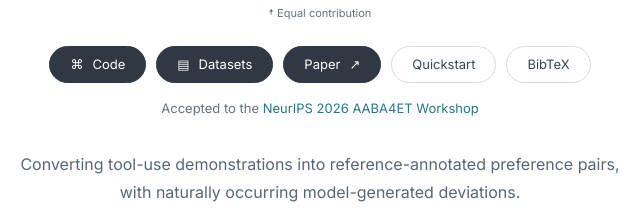
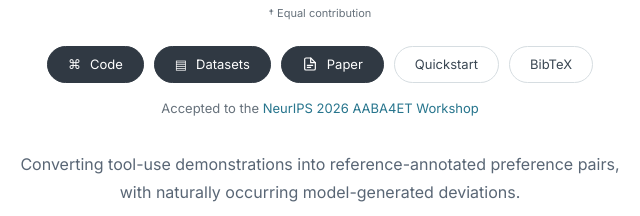
Before and after one commit to tum-ai/toumaii-gen, a plain HTML site: page index.html in a window 1280 px wide. Shown: the part 441-657 px from the top of the page, 320-960 px from the left. Drawn offline with Linux system fonts and the light colour scheme.

Commit message:
Link Paper button to the arXiv submission

```diff
--- a/index.html
+++ b/index.html
@@ -19,7 +19,19 @@
 <h1>A 4.5M-Pair Tool-Calling Preference Dataset<br class="desktop-break"> and Its Source-Agnostic Generator</h1>
 <div class="author-list"><span>Moritz Pötzsch<sup>1,2,†</sup></span><span>Andrea Gentilini<sup>1,2,3,†</sup></span><span>Lisa Rossgoderer<sup>1,†</sup></span><span>Tom Osterfeld<sup>1,2,†</sup></span><span>Kesava Prasad Sanjivi Arul<sup>1,2,†</sup></span><span>Swanand Ravindra Kadhe<sup>4</sup></span></div>
 <p class="affiliation-list"><span><sup>1</sup>TUM.ai</span><span><sup>2</sup>Technical University of Munich</span><span><sup>3</sup>Zuse School ELIZA</span><span><sup>4</sup>IBM Research</span></p><p class="contribution-note">† Equal contribution</p>
-<div class="actions"><a class="button primary" href="https://github.com/tum-ai/toumaii-gen" target="_blank" rel="noopener"><span aria-hidden="true">⌘</span> Code</a><a class="button primary" href="https://huggingface.co/collections/tum-ai/toumaii-generated-datasets" target="_blank" rel="noopener"><span aria-hidden="true">▤</span> Datasets</a><a class="button primary" href="https://arxiv.org/html/2611.26722v1" target="_blank" rel="noopener">Paper <span aria-hidden="true">↗</span></a><a class="button secondary" href="#start">Quickstart</a><a class="button secondary" href="#citation">BibTeX</a></div>
+<div class="actions">
+<a class="button primary" href="https://github.com/tum-ai/toumaii-gen" target="_blank" rel="noopener"><span aria-hidden="true">⌘</span> Code</a>
+<a class="button primary" href="https://huggingface.co/collections/tum-ai/toumaii-generated-datasets" target="_blank" rel="noopener"><span aria-hidden="true">▤</span> Datasets</a>
+<a class="button primary" href="https://arxiv.org/abs/2611.26722" target="_blank" rel="noopener">
+<svg width="16" height="16" viewBox="0 0 24 24" fill="none" stroke="currentColor" stroke-width="1.8" stroke-linecap="round" stroke-linejoin="round" aria-hidden="true" focusable="false">
+<path d="M13 3H6a2 2 0 0 0-2 2v14a2 2 0 0 0 2 2h12a2 2 0 0 0 2-2V10z"/>
+<path d="M13 3v7h7M8 14h8m-8 3h5"/>
+</svg>
+Paper
+</a>
+<a class="button secondary" href="#start">Quickstart</a>
+<a class="button secondary" href="#citation">BibTeX</a>
+</div>
 <p class="paper-venue">Accepted to the <a href="https://marscod.github.io/AABA4ET.NeurIPS.2026/accepted-papers.html" target="_blank" rel="noopener">NeurIPS 2026 AABA4ET Workshop</a></p>
 <p class="hero-summary">Converting tool-use demonstrations into reference-annotated preference pairs,<br class="desktop-break"> with naturally occurring model-generated deviations.</p>
 <figure class="teaser"><a href="assets/pipeline.pdf" target="_blank" rel="noopener"><img src="assets/pipeline.png" width="2400" height="904" alt="TOUMAII-Gen overview: source adapters map demonstrations to a canonical format; a model pool generates alternatives; post-processing assesses and filters pairs for canonical, DPO and SFT export."></a><figcaption><strong>TOUMAII-Gen.</strong> A source-agnostic pipeline converts tool-calling demonstrations into preference pairs. The same core supports Toucan, ToolACE and new sources through lightweight adapters.</figcaption></figure>
```
